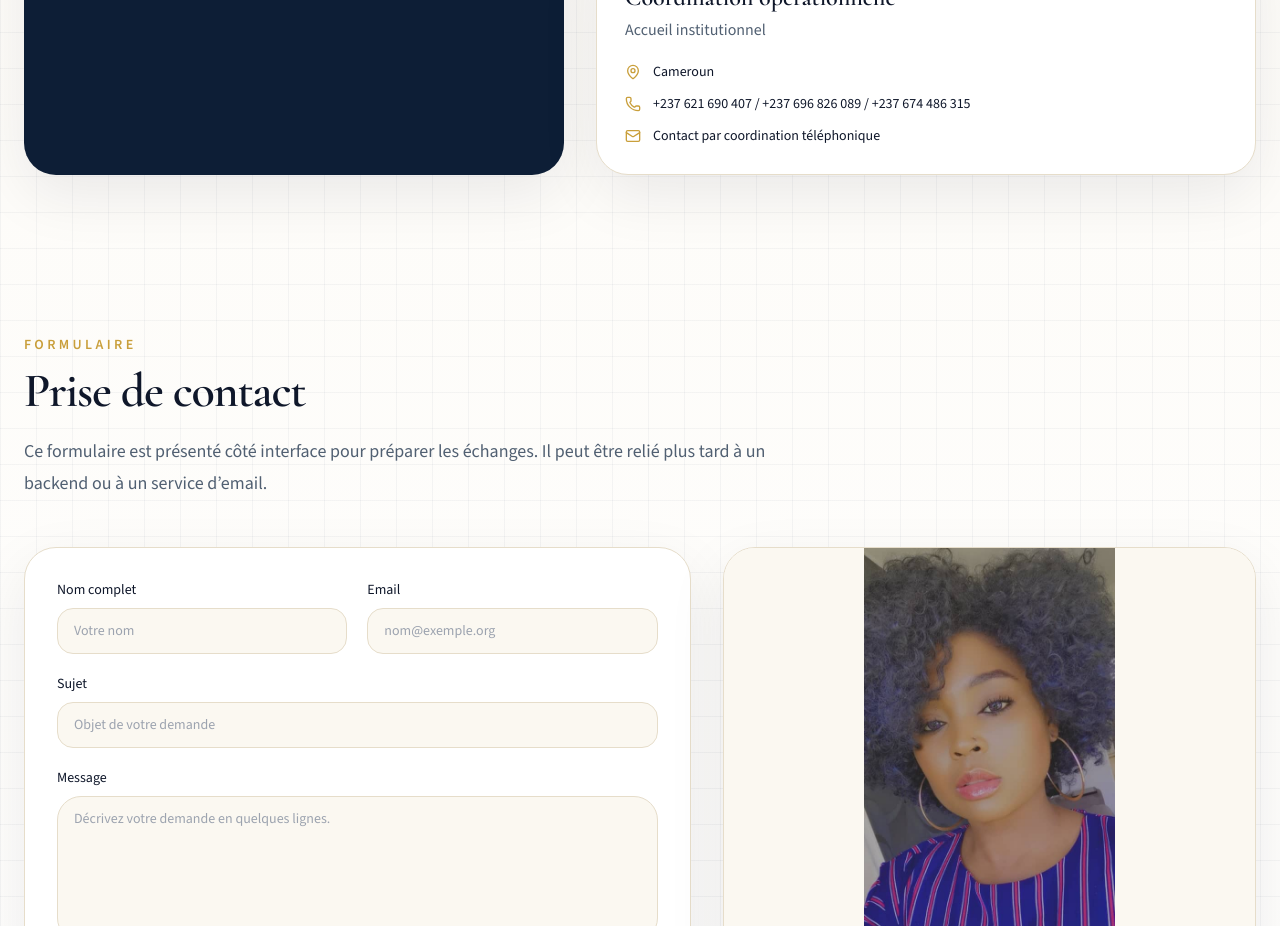
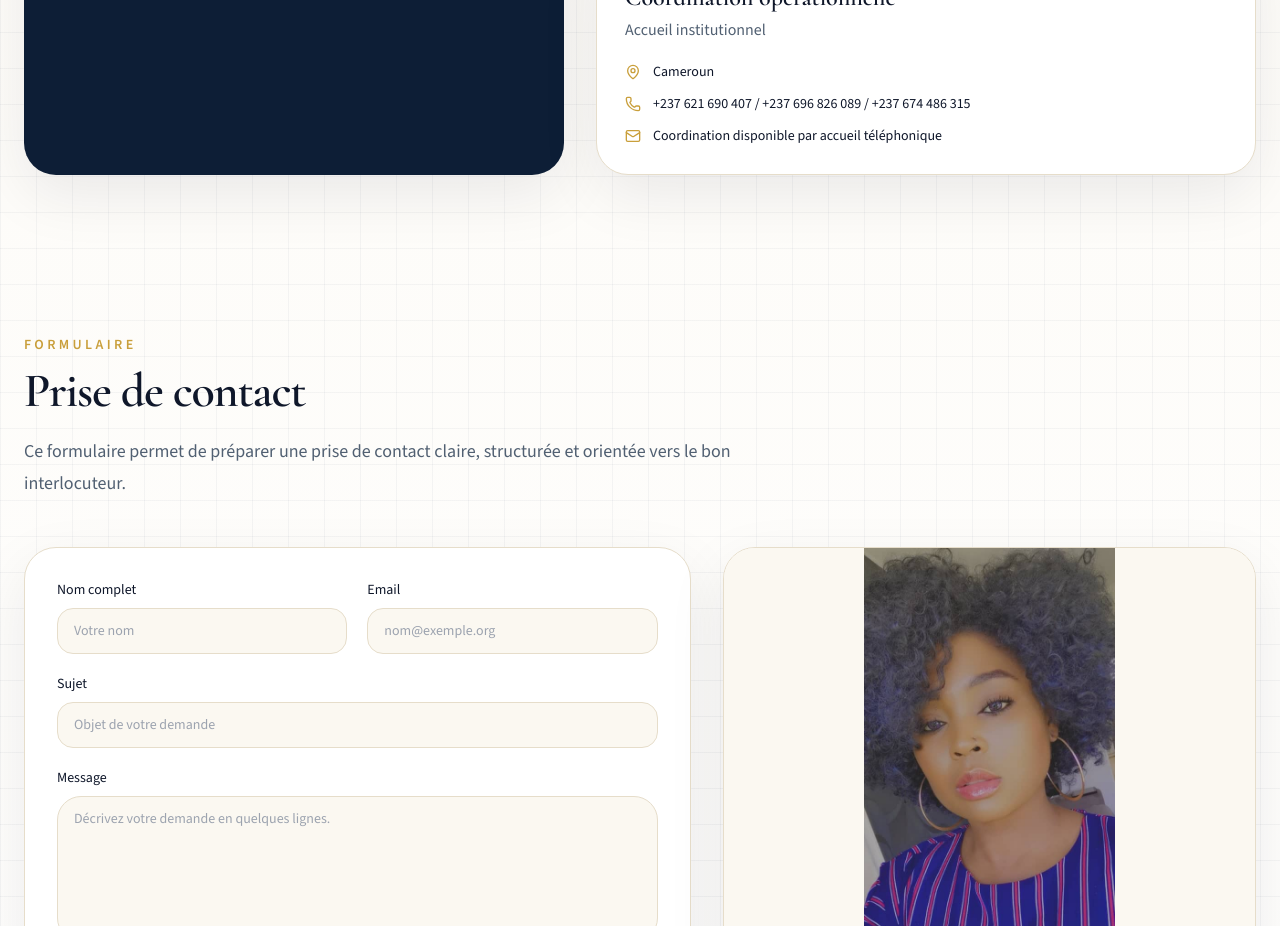
Before and after one commit to larrypops/P-I-G, a Next.js app: page /contact in a window 1280 px wide. Shown: the part 1300-2226 px from the top of the page. Built offline with nearby package versions, Linux system fonts and the light colour scheme.

Commit message:
Polis le contenu public pour la production

```diff
--- a/app/(site)/a-propos/page.tsx
+++ b/app/(site)/a-propos/page.tsx
@@ -75,7 +75,7 @@ export default function AboutPage() {
         <SectionHeading
           eyebrow="Reconnaissance"
           title="Repères de reconnaissance et d’homologation"
-          description="Les éléments ci-dessous reprennent les références mentionnées dans le dossier source, avec une présentation éditoriale sobre."
+          description="Les références ci-dessous synthétisent les principaux repères de reconnaissance institutionnelle mentionnés dans la documentation de l’organisation."
         />
         <div className="mt-12 grid gap-4">
           {recognitions.map((item) => (
--- a/app/(site)/contact/page.tsx
+++ b/app/(site)/contact/page.tsx
@@ -32,7 +32,7 @@ export default function ContactPage() {
         <SectionHeading
           eyebrow="Formulaire"
           title="Prise de contact"
-          description="Ce formulaire est présenté côté interface pour préparer les échanges. Il peut être relié plus tard à un backend ou à un service d’email."
+          description="Ce formulaire permet de préparer une prise de contact claire, structurée et orientée vers le bon interlocuteur."
         />
         <div className="mt-12 grid gap-8 lg:grid-cols-[1fr_0.8fr]">
           <form className="rounded-[2rem] border border-border bg-white p-8 shadow-soft">
--- a/app/(site)/galerie/page.tsx
+++ b/app/(site)/galerie/page.tsx
@@ -95,7 +95,7 @@ export default function GalleryPage() {
       <ImageBanner
         image="/images/actualites/reunion-strategique-2025-2.jpg"
         title="Galerie institutionnelle"
-        description="Un espace visuel sobre pour parcourir les portraits, les temps forts et les scènes institutionnelles documentés dans le dossier source."
+        description="Un espace visuel sobre pour parcourir les portraits, les temps forts et les scènes marquantes de la vie institutionnelle."
       />
       <section className="section-shell">
         <SectionHeading
--- a/content/contacts.ts
+++ b/content/contacts.ts
@@ -20,7 +20,7 @@ export const contacts = {
       role: "Accueil institutionnel",
       address: "Cameroun",
       phone: "+237 621 690 407 / +237 696 826 089 / +237 674 486 315",
-      email: "Contact par coordination téléphonique",
+      email: "Coordination disponible par accueil téléphonique",
     },
   ],
 };
```
